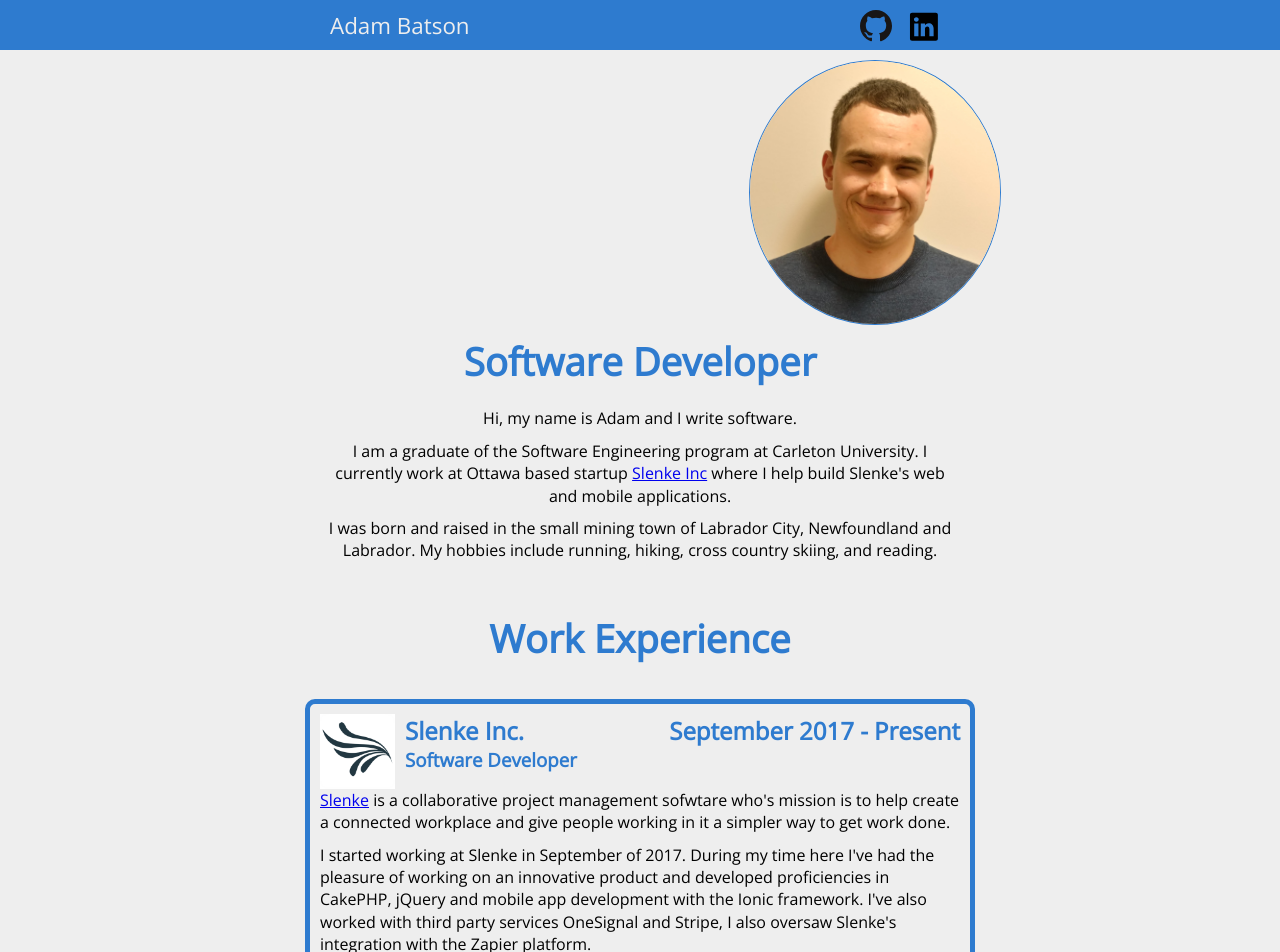
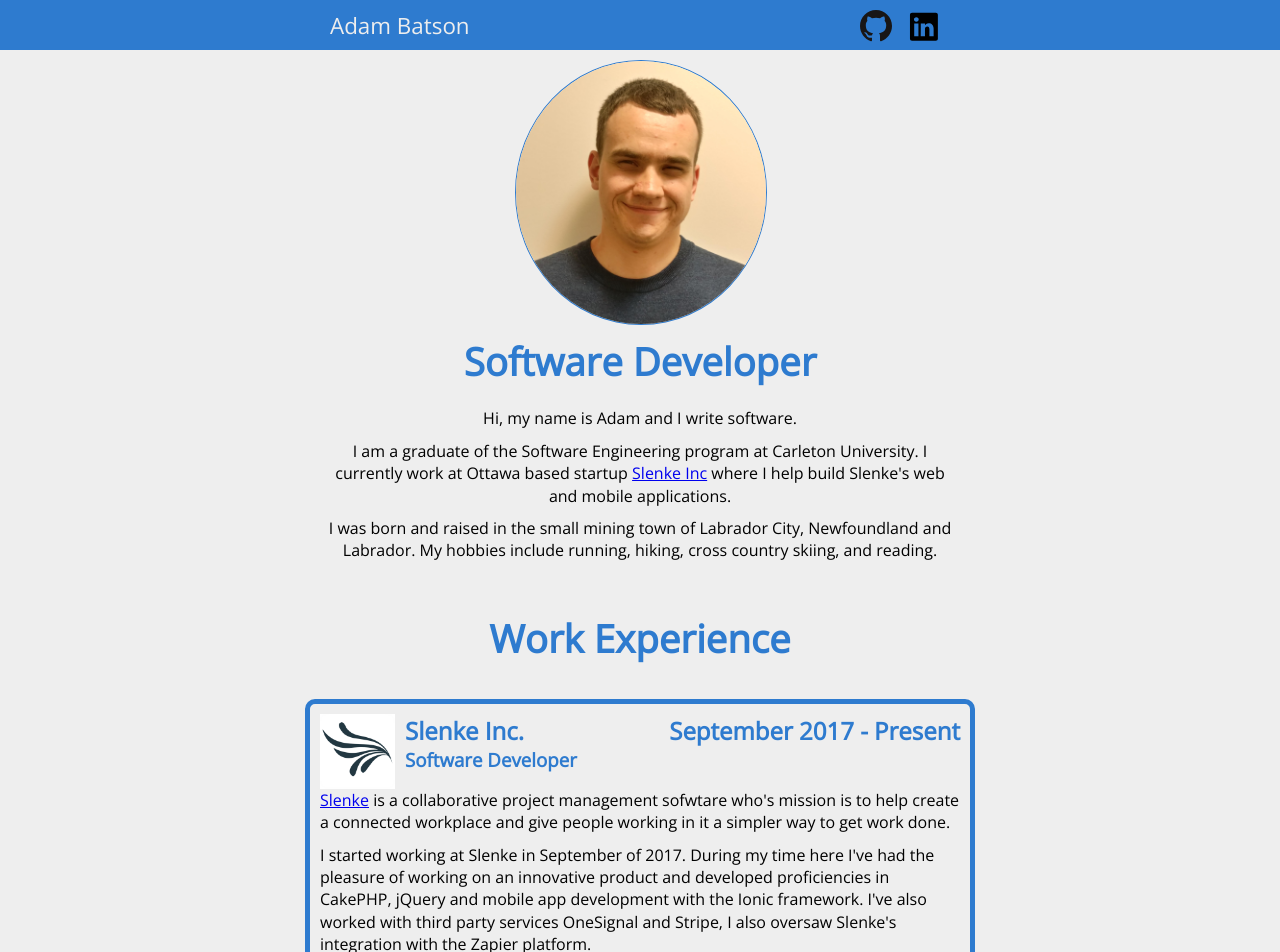
Before and after one commit to adambatson/adambatson.github.io, a Jekyll site: the page built from index.html, in a window 1280 px wide. Shown: the top 952 px of the page. Built offline with Jekyll 4.4.1, drawn with Linux system fonts in a browser that asks for light colours; nearby versions of some CDN libraries.

Commit message:
Fix issue where my img wasnt centering on certain devices

```diff
--- a/css/style.scss
+++ b/css/style.scss
@@ -100,13 +100,16 @@
 	padding-bottom: 10px;
 }
 
+#imgWrapper {
+	width: 250px;
+	margin: 0 auto;
+}
+
 #meImg {
 	width: 250px;
 	border-radius: 50%;
 	border: 1px solid $blue;
 	display: block;
-	margin: 0 auto;
-	//margin: 0 42% 0 42%; //?????????
 }
 
 .dropdownContent {
--- a/index.html
+++ b/index.html
@@ -12,7 +12,9 @@
 
 
 		<div id="profileMain">
-			<img id="meImg" src="images/bio-pic.jpg">
+			<div id="imgWrapper">
+				<img id="meImg" src="images/bio-pic.jpg">
+			</div>
 			<h1>Software Developer</h1>
 			<div id="bio">
 				<p>Hi, my name is Adam and I write software.</p>
```
